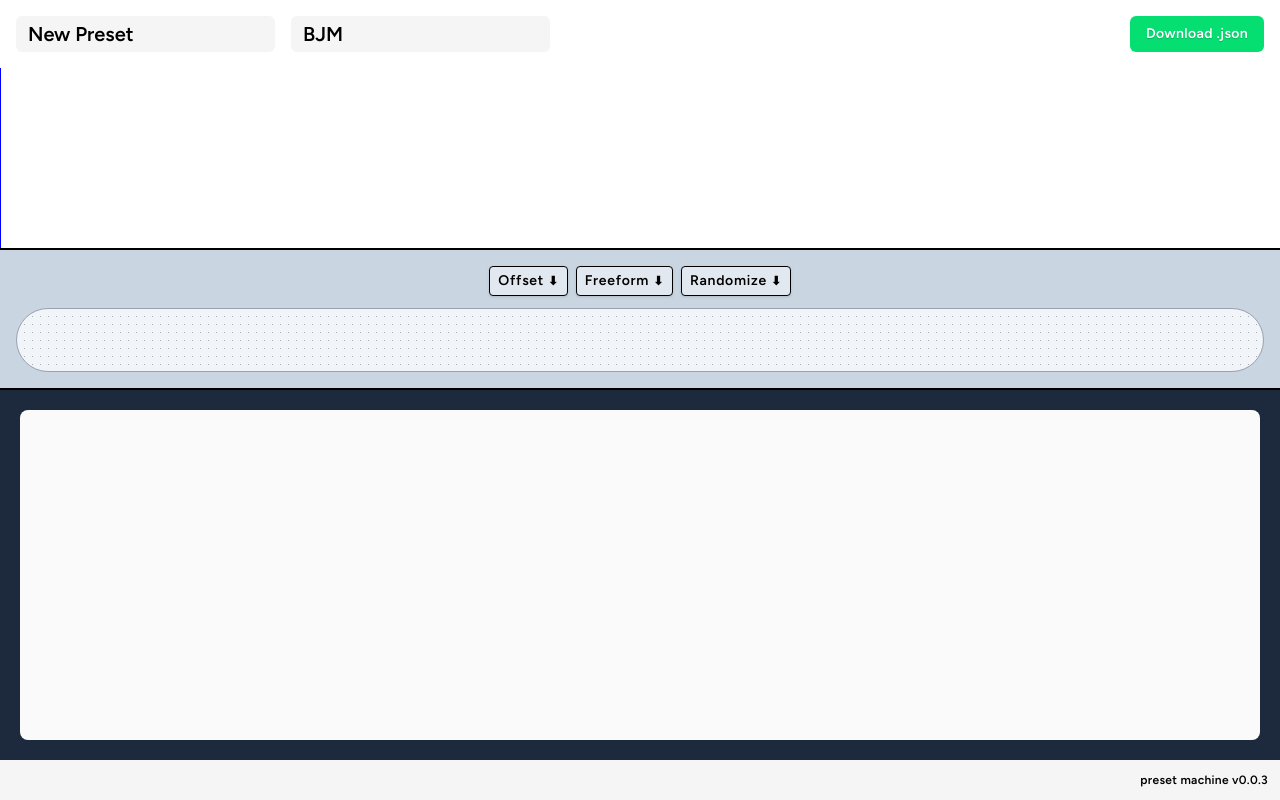
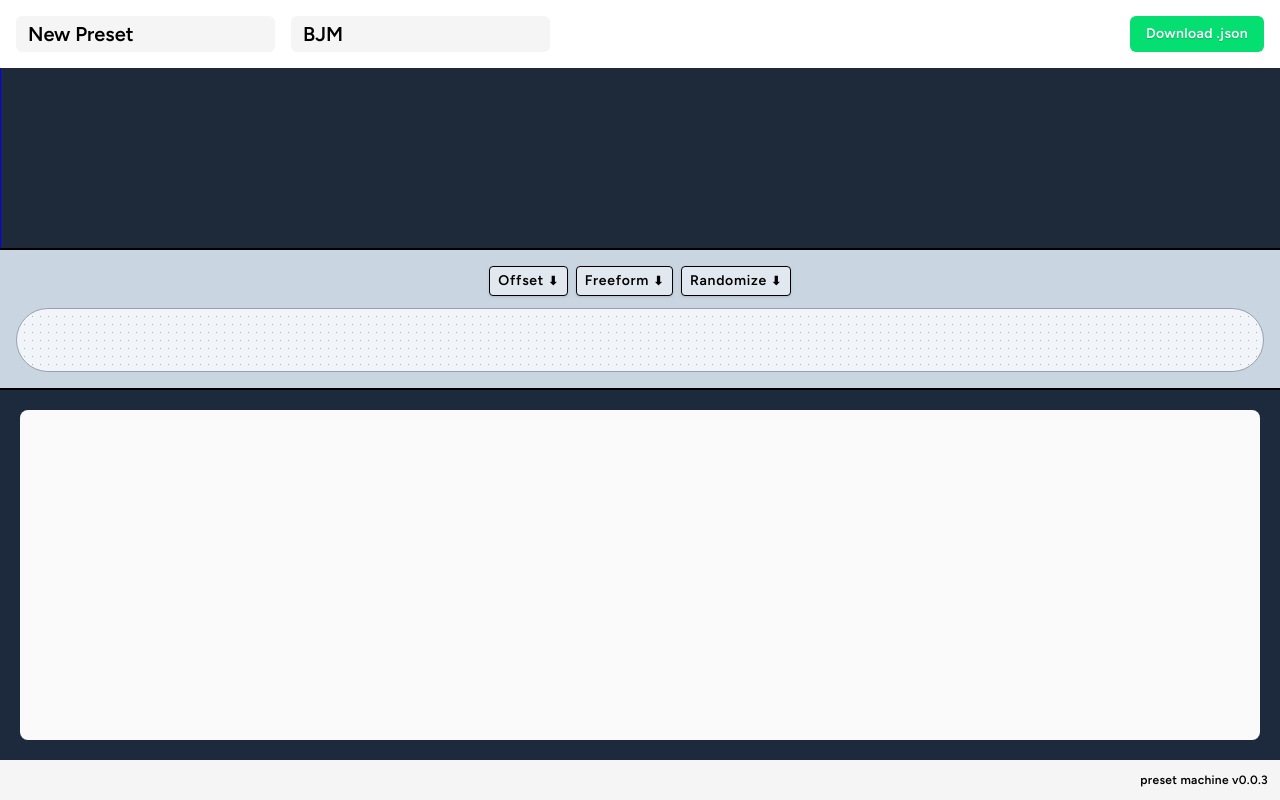
Before and after one commit to ofsound/preset-machine, a Vue app: page / in a window 1280 px wide. Built offline with nearby package versions, Linux system fonts and the light colour scheme.

Commit message:
Dark background for now

```diff
--- a/src/components/PageTwo.vue
+++ b/src/components/PageTwo.vue
@@ -3,7 +3,7 @@ import PageTwoRow from '@/components/PageTwoRow.vue'
 </script>
 
 <template>
-  <div>
+  <div class="bg-gray-800">
     <PageTwoRow v-for="n in 36" :key="n" :index="n" />
   </div>
 </template>
```
